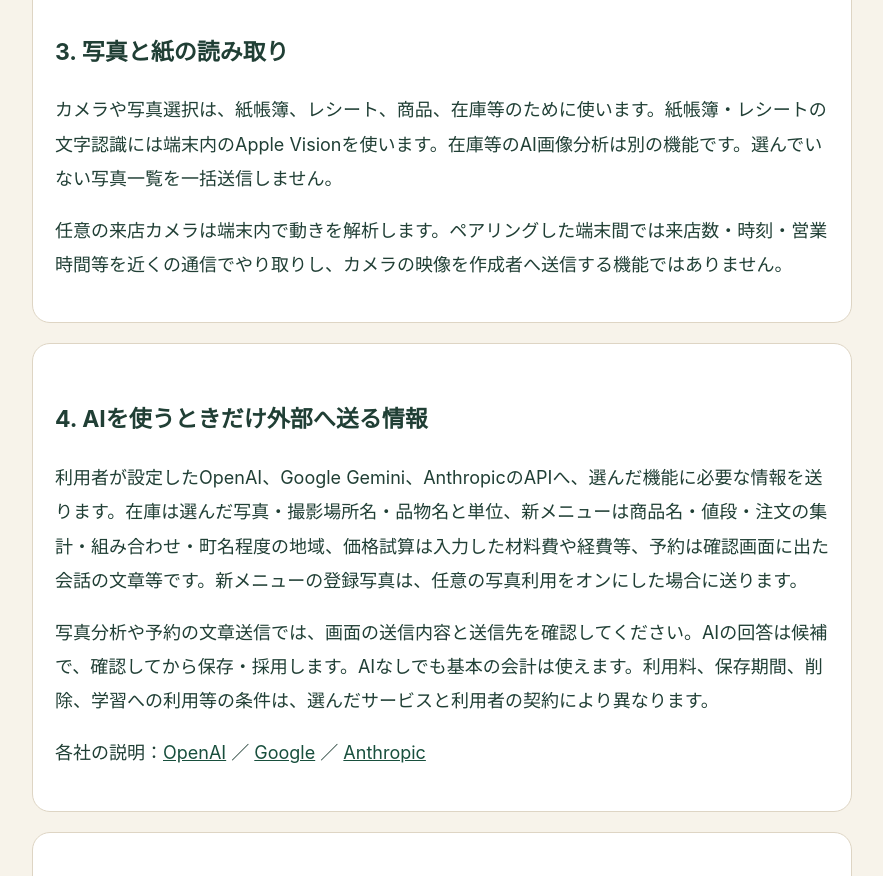
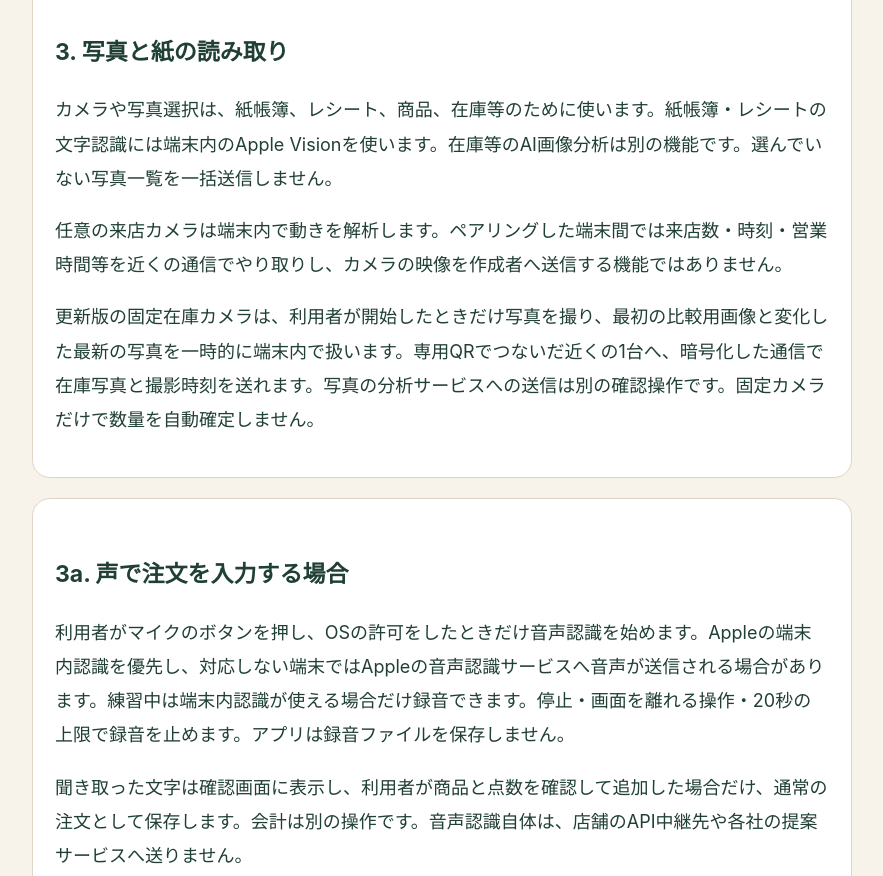
Before and after one commit to yuki-hiko/misenochobo-support, a plain HTML site: page privacy.html in a window 1280 px wide. Shown: the part 943-1819 px from the top of the page, without its empty margins (198-1081 px from the left). Drawn offline with Linux system fonts and the light colour scheme.

Commit message:
Explain current optional speech and inventory flows

```diff
--- a/privacy.html
+++ b/privacy.html
@@ -1,8 +1,9 @@
 <!doctype html><html lang="ja"><head><meta charset="utf-8"><meta name="viewport" content="width=device-width,initial-scale=1"><meta name="robots" content="noindex,nofollow"><title>プライバシーポリシー｜お店の帳簿</title><style>body{margin:0;background:#f7f3ea;color:#203f35;font-family:-apple-system,BlinkMacSystemFont,sans-serif;line-height:1.9}main{max-width:820px;margin:auto;padding:36px 22px}h1{font-size:32px;line-height:1.5}h2{font-size:23px;margin-top:32px}p,li{font-size:18px}nav{display:flex;gap:12px;flex-wrap:wrap}a{color:#184f3d}nav a,.button{display:inline-block;padding:12px 18px;border-radius:12px;background:#234c3d;color:white;text-decoration:none;font-weight:700}section{background:white;padding:22px;border-radius:18px;margin:20px 0;border:1px solid #ded5c4}footer{font-size:14px;color:#637269;margin-top:36px}</style></head><body><main><nav><a href="./">使い方と問い合わせ</a><a href="privacy.html">プライバシー</a></nav><h1>プライバシーポリシー</h1><p>「お店の帳簿」は、小さなお店の伝票・会計・売上・経費を記録するためのアプリです。作成・更新担当はTsubakiWorks、お店のデータを管理する方は利用するお店のオーナーです。</p>
 <section><h2>1. 基本の記録はiPhone・iPadへ保存</h2><p>売上、経費、伝票、商品、登録写真、予約、設定は、基本的に利用端末へ保存します。通常の会計だけで、帳簿を作成者へ自動送信する仕組みはありません。広告SDKや独自の行動追跡SDKは組み込んでいません。</p><p>Appleによる端末バックアップや診断情報の取り扱いは、Apple側の設定とポリシーに従います。</p></section>
 <section><h2>2. お客様の情報</h2><p>お店の方が入力する予約名、連絡事項、注文、人数などを扱います。必要な範囲だけ入力してください。連絡先アプリの一覧を読み取る機能はありません。お客様へ情報の利用目的を伝えることと、お店の記録の管理は、利用するお店が行ってください。</p></section>
-<section><h2>3. 写真と紙の読み取り</h2><p>カメラや写真選択は、紙帳簿、レシート、商品、在庫等のために使います。紙帳簿・レシートの文字認識には端末内のApple Visionを使います。在庫等のAI画像分析は別の機能です。選んでいない写真一覧を一括送信しません。</p><p>任意の来店カメラは端末内で動きを解析します。ペアリングした端末間では来店数・時刻・営業時間等を近くの通信でやり取りし、カメラの映像を作成者へ送信する機能ではありません。</p></section>
-<section><h2>4. AIを使うときだけ外部へ送る情報</h2><p>利用者が設定したOpenAI、Google Gemini、AnthropicのAPIへ、選んだ機能に必要な情報を送ります。在庫は選んだ写真・撮影場所名・品物名と単位、新メニューは商品名・値段・注文の集計・組み合わせ・町名程度の地域、価格試算は入力した材料費や経費等、予約は確認画面に出た会話の文章等です。新メニューの登録写真は、任意の写真利用をオンにした場合に送ります。</p><p>写真分析や予約の文章送信では、画面の送信内容と送信先を確認してください。AIの回答は候補で、確認してから保存・採用します。AIなしでも基本の会計は使えます。利用料、保存期間、削除、学習への利用等の条件は、選んだサービスと利用者の契約により異なります。</p><p>各社の説明：<a href="https://openai.com/policies/privacy-policy/">OpenAI</a> ／ <a href="https://policies.google.com/privacy">Google</a> ／ <a href="https://www.anthropic.com/legal/privacy">Anthropic</a></p></section>
+<section><h2>3. 写真と紙の読み取り</h2><p>カメラや写真選択は、紙帳簿、レシート、商品、在庫等のために使います。紙帳簿・レシートの文字認識には端末内のApple Visionを使います。在庫等のAI画像分析は別の機能です。選んでいない写真一覧を一括送信しません。</p><p>任意の来店カメラは端末内で動きを解析します。ペアリングした端末間では来店数・時刻・営業時間等を近くの通信でやり取りし、カメラの映像を作成者へ送信する機能ではありません。</p><p>更新版の固定在庫カメラは、利用者が開始したときだけ写真を撮り、最初の比較用画像と変化した最新の写真を一時的に端末内で扱います。専用QRでつないだ近くの1台へ、暗号化した通信で在庫写真と撮影時刻を送れます。写真の分析サービスへの送信は別の確認操作です。固定カメラだけで数量を自動確定しません。</p></section>
+<section><h2>3a. 声で注文を入力する場合</h2><p>利用者がマイクのボタンを押し、OSの許可をしたときだけ音声認識を始めます。Appleの端末内認識を優先し、対応しない端末ではAppleの音声認識サービスへ音声が送信される場合があります。練習中は端末内認識が使える場合だけ録音できます。停止・画面を離れる操作・20秒の上限で録音を止めます。アプリは録音ファイルを保存しません。</p><p>聞き取った文字は確認画面に表示し、利用者が商品と点数を確認して追加した場合だけ、通常の注文として保存します。会計は別の操作です。音声認識自体は、店舗のAPI中継先や各社の提案サービスへ送りません。</p></section>
+<section><h2>4. AIを使うときだけ外部へ送る情報</h2><p>利用者が設定したOpenAI、Google Gemini、AnthropicのAPIへ、選んだ機能に必要な情報を送ります。在庫は選んだ写真・撮影場所名・品物名と単位、新メニューは商品名・値段・注文の集計・組み合わせ・町名程度の地域、価格試算は入力した材料費や経費等、予約は確認画面に出た会話の文章等です。新メニューの登録写真は、任意の写真利用をオンにした場合に送ります。</p><p>更新版の申告準備・制度の質問では、確認した質問文・対象年・申告設定、申告準備では表示した売上・経費・在庫などの合計と未確認の件数を送ります。政府見出しの自動取得では帳簿を送信しません。写真分析や予約の文章送信では、画面の送信内容と送信先を確認してください。AIの回答は候補で、確認してから保存・採用します。AIなしでも基本の会計は使えます。利用料、保存期間、削除、学習への利用等の条件は、選んだサービスと利用者の契約により異なります。</p><p>各社の説明：<a href="https://openai.com/policies/privacy-policy/">OpenAI</a> ／ <a href="https://policies.google.com/privacy">Google</a> ／ <a href="https://www.anthropic.com/legal/privacy">Anthropic</a></p></section>
 <section><h2>4a. オーナー端末をQRでつなぐ任意の共通接続</h2><p>更新版では、別々のApple Accountのオーナー端末を、お店専用の中継先へ接続できます。最初の端末でAPIキーを設定し、追加端末へはキー自体を渡さず、期限付きQRで端末ごとの接続権限を発行します。オーナーPINは各端末のKeychainだけに保存し、共有しません。従業員用と練習中は利用できません。</p><p>用意した中継先はCloudflare WorkersとD1を使用し、作成・更新担当のTsubakiWorksが管理します。接続前にアプリに表示するHTTPS接続先を確認してください。APIキーは中継先で暗号化して保存し、端末認証情報と招待コードはハッシュ、端末名・登録時刻・失効状態・日別利用回数を保存します。QRにAPIキーを含めません。</p><p>選択した機能に必要な写真、予約の文章、注文集計等は中継先を通って選んだAPI会社へ送られます。中継実装はそれらの本文をデータベースやアプリログへ保存しません。ただし中継の管理者は運用上アクセス可能な立場にあり、Cloudflareのインフラ情報・バックアップや外部API側の保持は各サービスの条件に従います。</p><p>接続済みのオーナーはキーの変更・削除、他のオーナーの招待・端末接続の解除ができます。信頼するオーナーだけを接続してください。端末を解除しても、外部APIに送信済みの情報やバックアップが同時に消えるわけではありません。最後のオーナー端末を失った場合やサーバー側のデータ削除は、管理者へ連絡してください。1日の呼出し回数制限は金額の上限保証ではありません。通常のレジ・帳簿はこの接続なしで利用できます。</p></section>
 <section><h2>5. iCloudの共有とバックアップ</h2><p>オーナーが共有を設定すると、商品・写真・未会計の伝票・会計結果をApple CloudKitの非公開／共有領域へ送ります。招待された人が、その範囲の情報を使います。更新の競合を防ぐため、アプリが作った識別子も使います。Appleの端末設定・アカウント等の取り扱いはAppleの規約に従います。</p><p>経費・申告・AIキーを、従業員向けの伝票共有へ自動で送る機能ではありません。全帳簿を複数オーナーで共同編集する機能は未対応です。共有の終了・共有先の変更は現在アプリ内で完結しないため、開始前に運用方法を確認してください。</p><p>帳簿のバックアップは、利用者が保存操作を行い、iCloud Driveなどの保存先を選ぶ方式です。バックアップには帳簿や登録写真等が含まれます。渡す相手と保存先を確認してください。</p><p>領収書の印刷や共有では、作成した書類を利用者が選んだプリンター・アプリ・保存先等へ渡します。宛名などの内容と共有相手を確認してください。</p></section>
 <section><h2>6. LINE・Instagram・外部受信</h2><p>自動受信は、店舗が用意する公式／プロアカウントと別途設定するHTTPS受信先が必要です。アプリには受信先やSNSアカウントをあらかじめ接続していません。接続した場合、会話本文、送信元、送信時刻、送信者等の識別情報を受信先が扱います。入力したURLの管理者・運用条件も確認してください。</p><p>付属の受信サーバー実装では本文を原則30日で削除し、取り消された本文を消す処理があります。重複防止用の識別子は残ります。実際の設置先のバックアップ・ログ・削除の運用は、設置管理者が管理します。予約をAIに送るのは別の確認操作です。自動返信や自動予約確定は行いません。</p><p>Instagramの投稿カレンダー読み取りは、利用者が設定したアカウントの投稿情報・画像をMetaから取得します。投稿読み取りとDM受信は別の設定です。</p></section>
```
